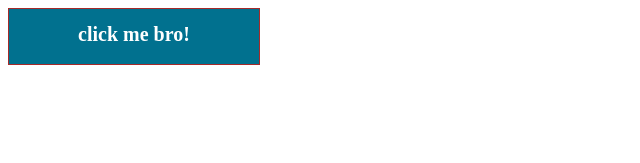
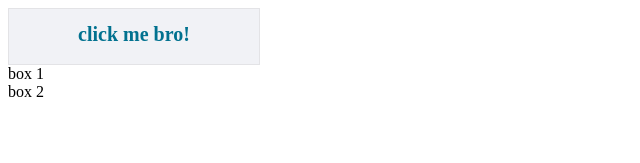
Before and after one commit to stanleychukwu17/svg-button-hover-and-image-sllider, a plain HTML site: page index.html in a window 1280 px wide. Shown: the whole page, without its empty margins (0-640 px from the left). Drawn offline with nearby package versions, Linux system fonts and the light colour scheme.

Commit message:
wanting to add a special slider

```diff
--- a/index.css
+++ b/index.css
@@ -5,7 +5,7 @@
     position: relative;
     overflow: hidden;
     background-color: #01718f;
-    border: 1px solid brown;
+    border: 1px solid #e3e3e6;
     cursor: pointer;
 }
 .coverIn {
@@ -15,9 +15,9 @@
     text-align: center;
     font-size: 20px; font-weight: bold;
     line-height: 2.5;
-    color: #fff;
+    color: #01718f;
     transition: all 1s;
 }
 .coverIn:hover {
-    color: #01718f;
+    color: #fff;
 }
--- a/index.html
+++ b/index.html
@@ -12,14 +12,21 @@
 <body>
     <div class="ourbtn">
         <svg>
-            <circle id="muzanga" cx="50%" cy="15%" r="0" fill="#fff">
-                <animate id="goOut" attributeName="r" from="0" to ="200" begin="indefinite" dur="200ms" fill="freeze"  restart="whenNotActive" />
-                <animate id="goIn" attributeName="r" from="200" to ="0" begin="indefinite" dur="200ms" fill="freeze" />
+            <circle id="muzanga" cx="50%" cy="15%" r="200" fill="#f1f2f6">
+                <animate id="goOut" attributeName="r" from="200" to ="0" begin="indefinite" dur="200ms" fill="freeze" restart="whenNotActive" />
+                <animate id="goIn" attributeName="r" from="0" to ="200" begin="indefinite" dur="200ms" fill="freeze" restart="whenNotActive" />
             </circle>
         </svg>
         <div class="coverIn">
             click me bro!
         </div>
     </div>
+
+    <div class="">
+        <div class="">
+            <div class="">box 1</div>
+            <div class="">box 2</div>
+        </div>
+    </div>
 </body>
 </html>
```
